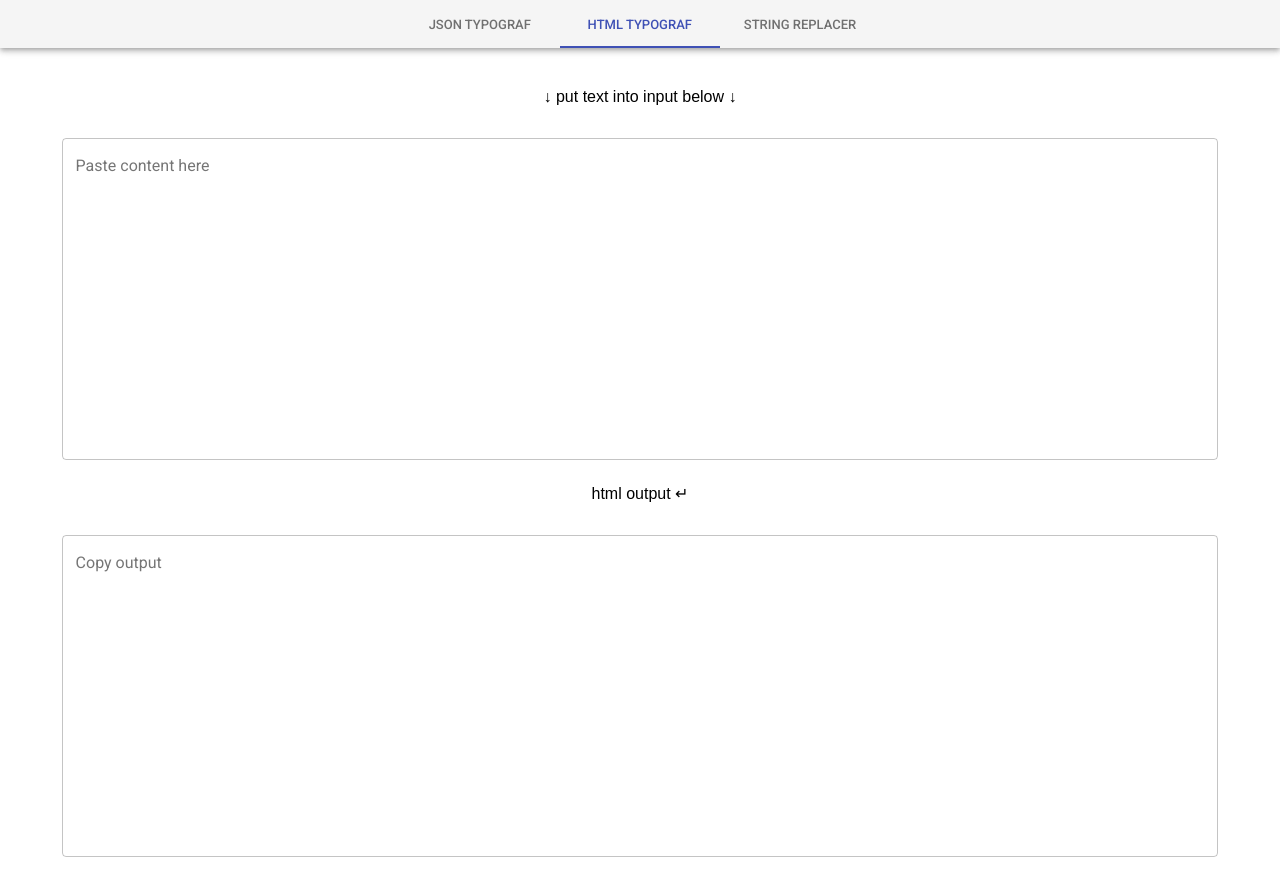
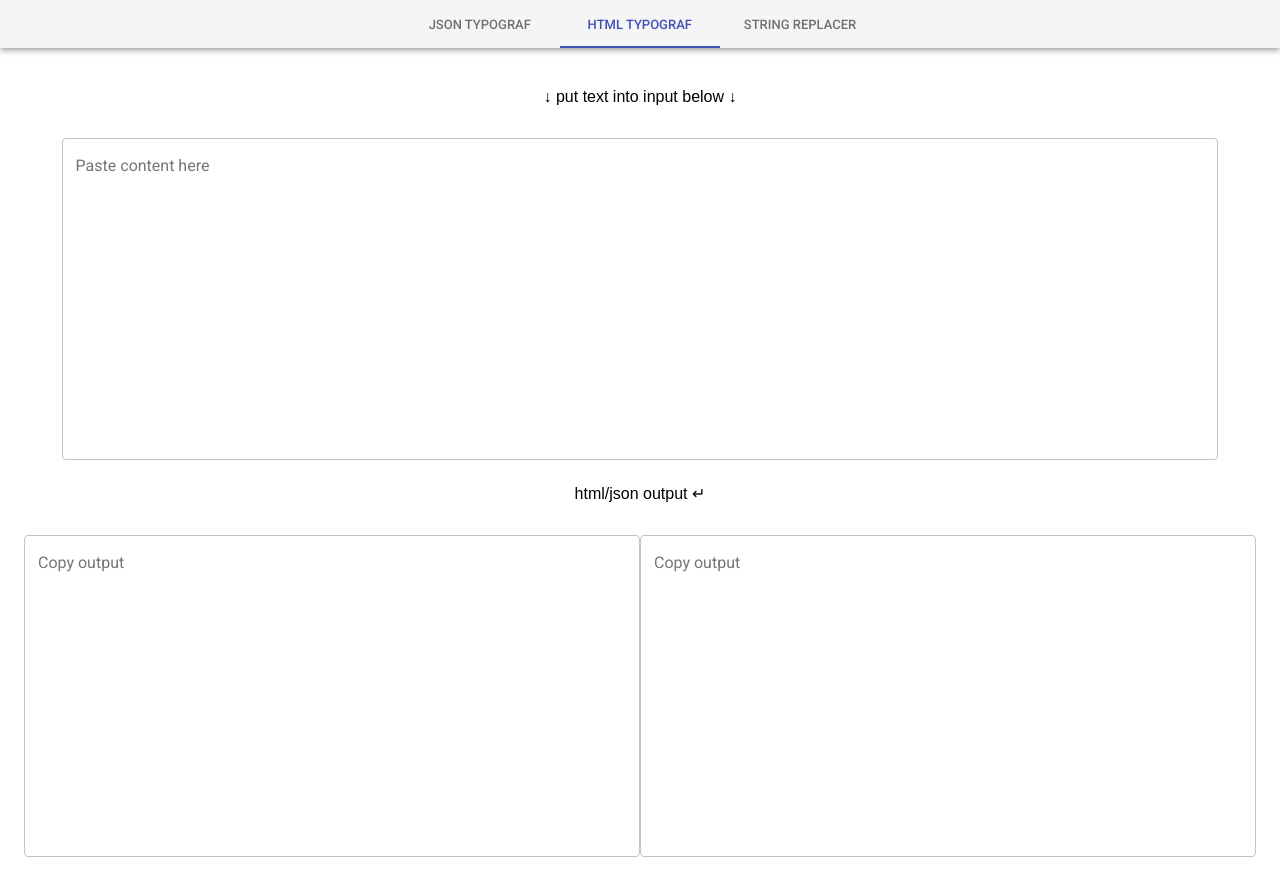
Before and after one commit to baomastr/typograf-unicode-replacer, a React (Create React App) app: page / in a window 1280 px wide. Both pictures are taken after a click on the tab "HTML TYPOGRAF". Built offline with nearby package versions, Linux system fonts and the light colour scheme; what typograf would draw is missing.

Commit message:
added two outputs for html tab

```diff
--- a/src/components/App.js
+++ b/src/components/App.js
@@ -50,7 +50,12 @@ class App extends React.PureComponent {
                 <TextArea onChange={this.getCaseHandler(item.name)} hasError={item.name === CASES.JSON && error}/>
                 {error && item.textError && <p>{item.textError}</p>}
                 <p>{item.textOutput}</p>
-                <TextArea value={result} isOutput/>
+                {item.name === CASES.HTML ?
+                    (<div className="flex-row">
+                        <TextArea value={result} isOutput/>
+                        <TextArea value={getReplacedOutput(result)} isOutput/>
+                    </div>)
+                 : <TextArea value={result} isOutput/>}
             </Fragment>
         )
     };
--- a/src/constants.js
+++ b/src/constants.js
@@ -16,7 +16,7 @@ export const config = [
         name: CASES.HTML,
         label: 'Html Typograf',
         textInput: '↓ put text into input below ↓',
-        textOutput: 'html output ↵',
+        textOutput: 'html/json output ↵',
     },
     {
         name: CASES.REPLACER,
--- a/src/styles.css
+++ b/src/styles.css
@@ -8,6 +8,10 @@ body {
   text-align: center;
 }
 
+.flex-row {
+  display: flex;
+}
+
 .textArea {
   width: calc(100vw - 10%);
 }
```
